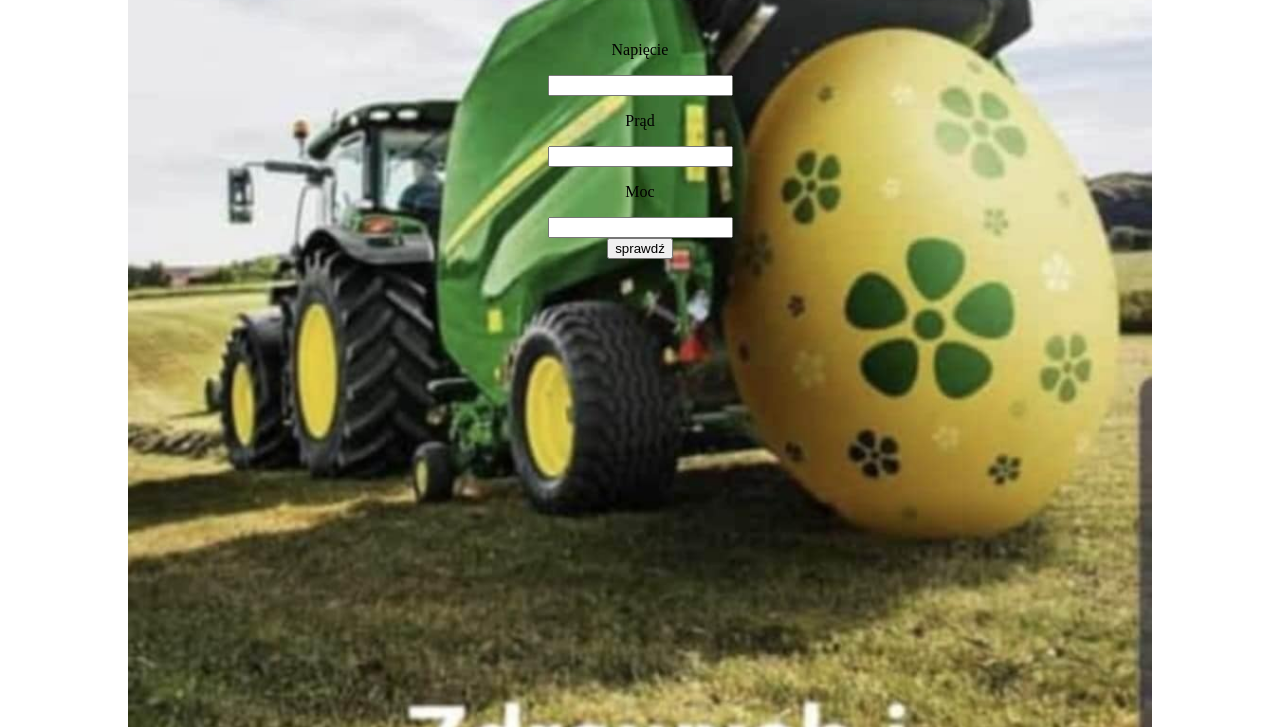
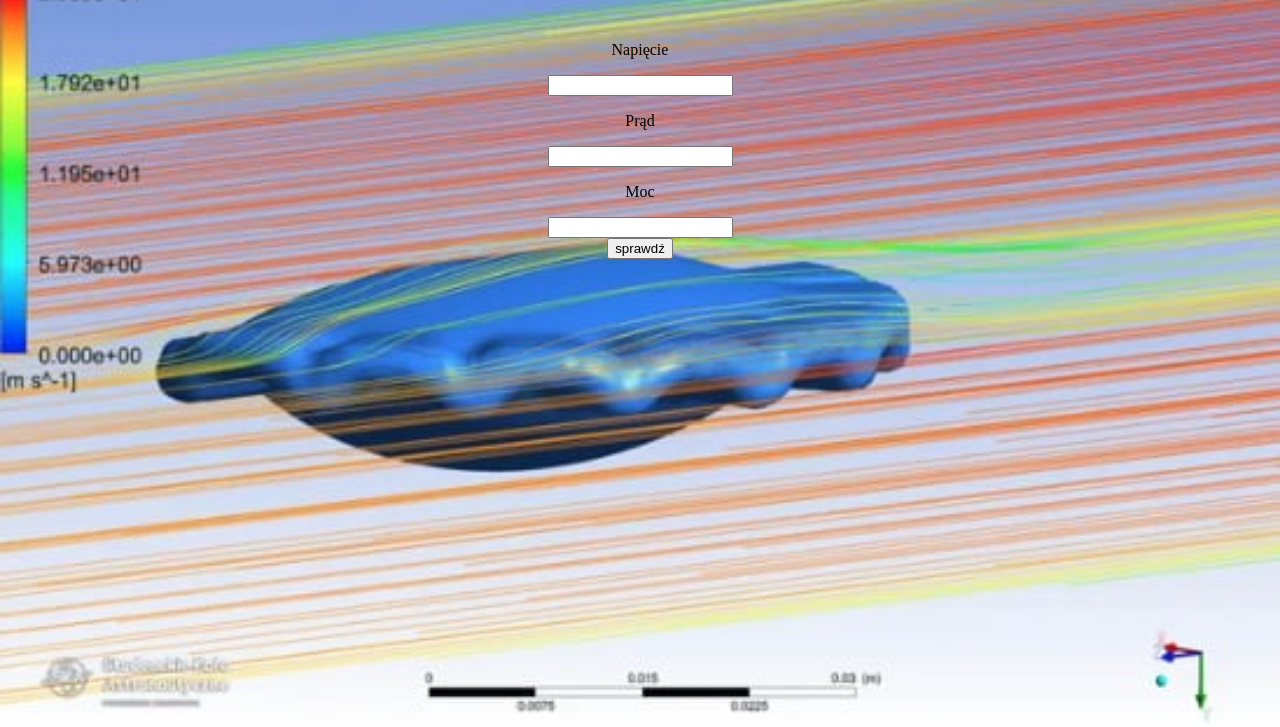
Before and after one commit to KubsonixProgramer/escape, a plain HTML site: page index.html in a window 1280 px wide. Shown: the part 73-800 px from the top of the page. Drawn offline with Linux system fonts and the light colour scheme.

Commit message:
tlo_change

```diff
--- a/index.html
+++ b/index.html
@@ -6,13 +6,12 @@
         <title>Ucieczka pokoj</title>
         <style>
             body {
-              background-image: url('photo.jpg');
+              background-image: url('tlo.jfif');
               background-repeat: no-repeat;
               background-attachment: fixed;
-              background-position: center;
-              background-size: 80%;
+              background-size: 100% 100%;
             }
-        </style>
+            </style>
     </head>
     <body>
 
```
Also changed, not shown: tlo.jfif (added).
